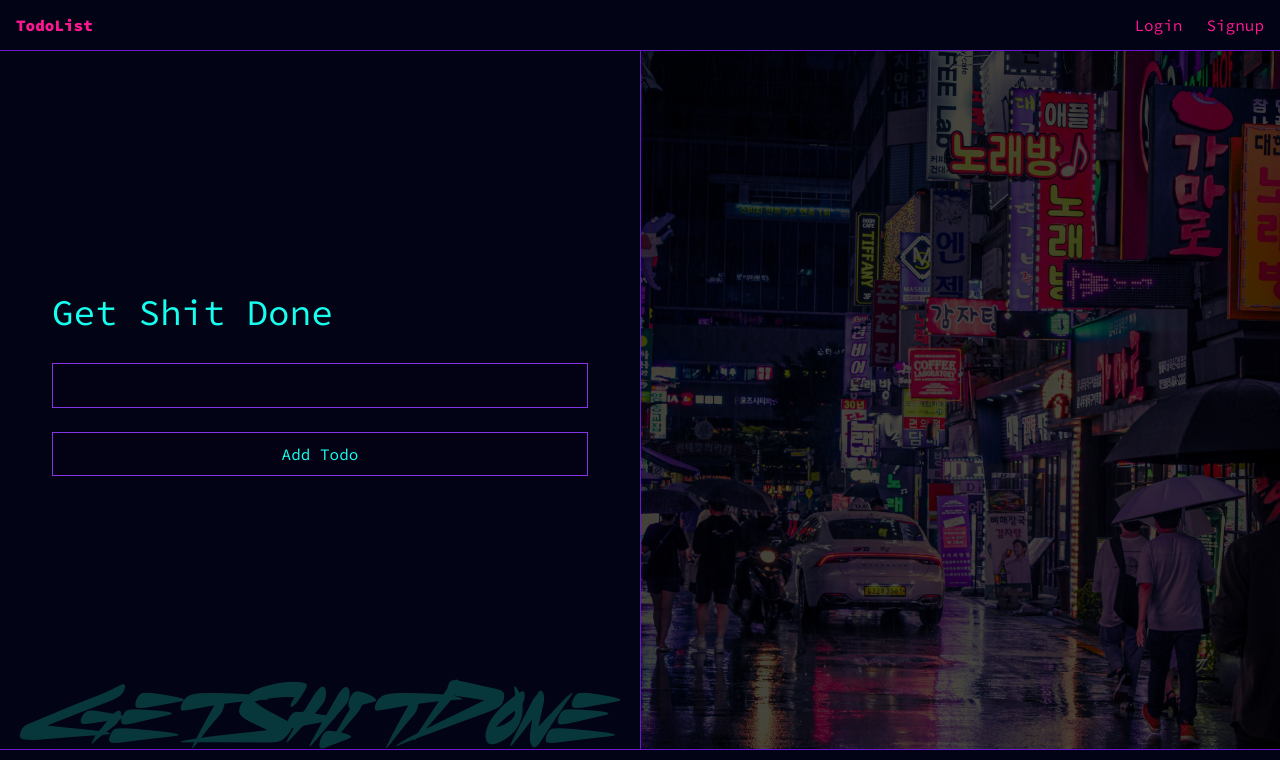
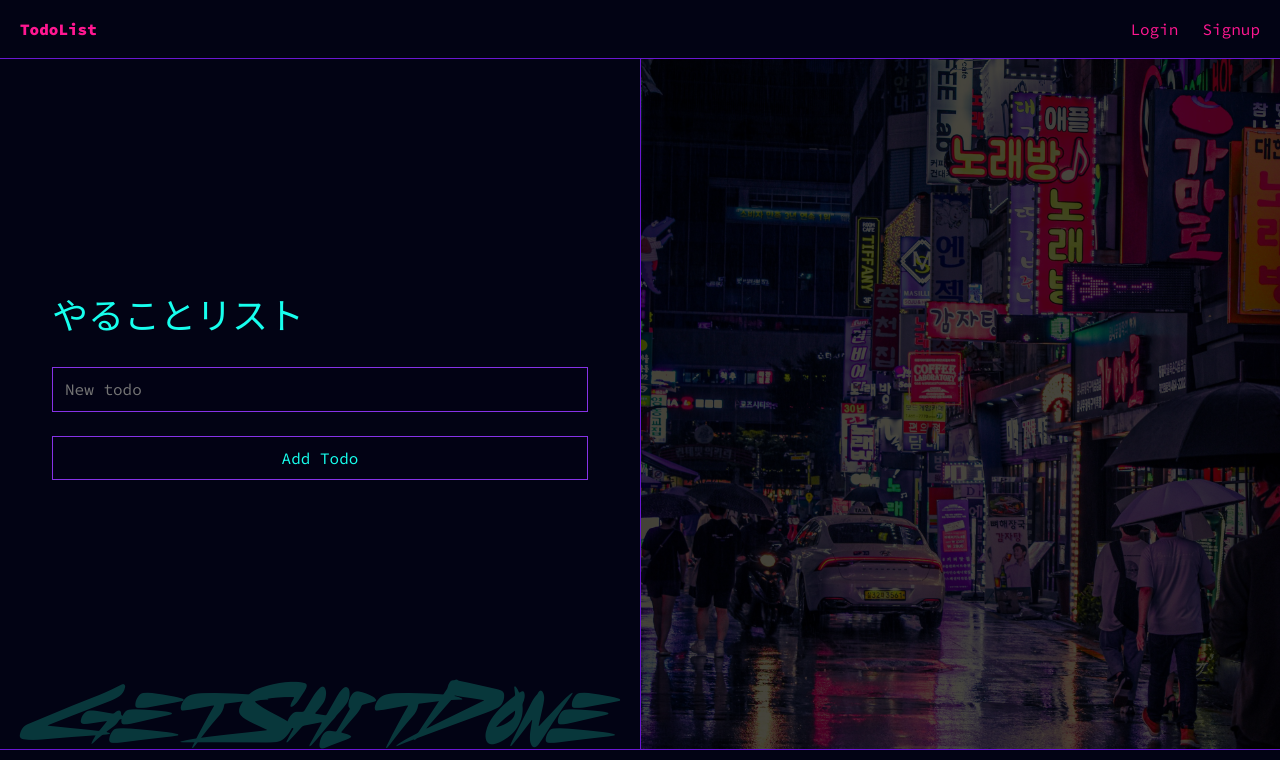
Before and after one commit to jmtakahashi/todo-list-flask, a Flask app: page /todos in a window 1280 px wide. Shown: the top 760 px of the page. Run offline with Flask 2, Linux system fonts and the light colour scheme; the visitor is signed in with stand-in values (Sample User, id 1); data comes from the database, SQL or seed files in the repository; data that the repository does not hold is empty; some libraries are stand-ins or nearby versions.

Commit message:
add japanese titles and click functions.  capitalize page titles.

```diff
--- a/app.py
+++ b/app.py
@@ -114,7 +114,7 @@
             db.session.commit()
 
         except IntegrityError as exc:
-            flash("Account exists please login!", 'error')
+            flash("Account exists please login.", 'error')
             return redirect('/')
 
         do_login(u)
@@ -157,7 +157,7 @@
             return redirect("/")
 
         # if no errors thrown, send user to /todos with a success msg
-        flash("Login successful!", "success")
+        flash("Login successful.", "success")
         return redirect("/todos")
 
     return render_template('index.html', form=form)
@@ -171,7 +171,7 @@
     """Show all todos, with the add todo form."""
 
     if CURR_USER_KEY not in session:
-        flash("Please login!", "danger")
+        flash("Please login.", "danger")
         return redirect("/")
 
     form = TodoAddForm()
@@ -186,7 +186,7 @@
         except IntegrityError as exc:
             flash("Please try adding the todo again.", "error")
 
-        flash("Todo added!", "success")
+        flash("Todo added.", "success")
         return redirect("/todos")
 
     # initialize a var so we can pass it to the template (python scope issue)
@@ -212,7 +212,7 @@
     """Show/handle the user profile editing page.  Require auth!"""
 
     if not g.user:
-        flash("Please login!", "danger")
+        flash("Please login.", "danger")
         return redirect("/login")
 
     editForm = UserEditForm(obj=g.user)
@@ -235,13 +235,13 @@
                 db.session.commit()
 
             except IntegrityError as exc:
-                flash("Email already exists!", "danger")
+                flash("Email already exists.", "danger")
                 return redirect("/profile")
 
-            flash("Your profile has been updated!", "success")
+            flash("Your profile has been updated.", "success")
             return redirect("/profile")
 
-        flash("Current password incorrect!", "danger")
+        flash("Current password incorrect.", "danger")
         return redirect("/profile")
 
     if deleteForm.validate_on_submit():
@@ -253,15 +253,15 @@
                 db.session.commit()
 
             except:
-                flash("There was an error, please refresh and try again!", "danger")
+                flash("There was an error, please refresh and try again.", "danger")
                 return redirect("/profile")
 
             do_logout()
 
-            flash("Your profile has been deleted!", "danger")
+            flash("Your profile has been deleted.", "danger")
             return redirect("/")
 
-        flash("Incorrect password! Your profile has not been deleted!", "danger")
+        flash("Incorrect password. Your profile has not been deleted.", "danger")
         return redirect("/profile")
 
     return render_template("profile.html", editForm=editForm, deleteForm=deleteForm, user=g.user)
--- a/forms.py
+++ b/forms.py
@@ -7,7 +7,7 @@
 class TodoAddForm(FlaskForm):
     """Form for adding todos."""
 
-    todo = StringField('New Todo', validators=[
+    todo = StringField('New Todo', render_kw={"placeholder": "New todo"}, validators=[
                        DataRequired("Please enter a todo.")])
 
 
--- a/static/css/index.css
+++ b/static/css/index.css
@@ -67,7 +67,7 @@
   display: flex;
   justify-content: space-between;
   align-items: center;
-  padding: 1rem;
+  padding: 1.25rem;
 }
 
 .logo {
@@ -91,7 +91,7 @@
 }
 
 .fa-sign-out-alt {
-  font-size: 18px
+  font-size: 20px
 }
 
 .mainContainer {
@@ -195,7 +195,7 @@
   flex-direction: column;
   justify-content: flex-start;
   align-items: flex-start;
-  padding: 1rem;
+  padding: 1.25rem;
 }
 
 @media screen and (min-width: 767px) {
@@ -215,7 +215,12 @@
   margin-top: 0;
   font-size: 2.25rem;
   font-weight: normal;
+  text-transform: uppercase;
   color: #17ffee;
+}
+
+#todo-list-title {
+  cursor: pointer;
 }
 
 .cyberpunk {
--- a/static/js/index.js
+++ b/static/js/index.js
@@ -1,4 +1,13 @@
 const todos = document.getElementsByClassName("todo")
+
+const todoListTitle = document.getElementById("todo-list-title")
+const todoListEN = document.getElementById("todo-list-en")
+const todoListJP = document.getElementById("todo-list-jp")
+
+todoListTitle && todoListTitle.addEventListener("click", (e) => {
+  todoListEN.classList.toggle("hidden")
+  todoListJP.classList.toggle("hidden")
+})
 
 const handleClick = (e) => {
   if (e.target.classList.contains("todo__doneBtn")) {
--- a/templates/index.html
+++ b/templates/index.html
@@ -3,7 +3,7 @@
 {% block pagetitle %}Welcome{% endblock %}
 
 {% block pagecontent %}
-  <h2 class='pageTitle'>Welcome</h2>
+  <h2 id="todo-list-title" class='pageTitle'><span id="todo-list-jp">やることリスト</span><span id="todo-list-en" class="hidden">Welcome</span></h2>
   <form id="login-form" class="loginForm" method="POST">
     {{ form.hidden_tag() }}
     {% for field in form if field.widget.input_type != 'hidden' %}
--- a/templates/todos.html
+++ b/templates/todos.html
@@ -3,7 +3,7 @@
 {% block pagetitle %}My Todos{% endblock %}
 
 {% block pagecontent %}
-  <h2 class='pageTitle'>Get Shit Done</h2>
+  <h2 id='todo-list-title' class='pageTitle'><span id='todo-list-en' class='hidden'>Todo List</span><span id='todo-list-jp'>やることリスト</span></h2>
   <form id="todoForm" class="todoForm" method="POST">
     {{ form.hidden_tag() }}
     {% for field in form if field.widget.input_type != 'hidden' %}
```
